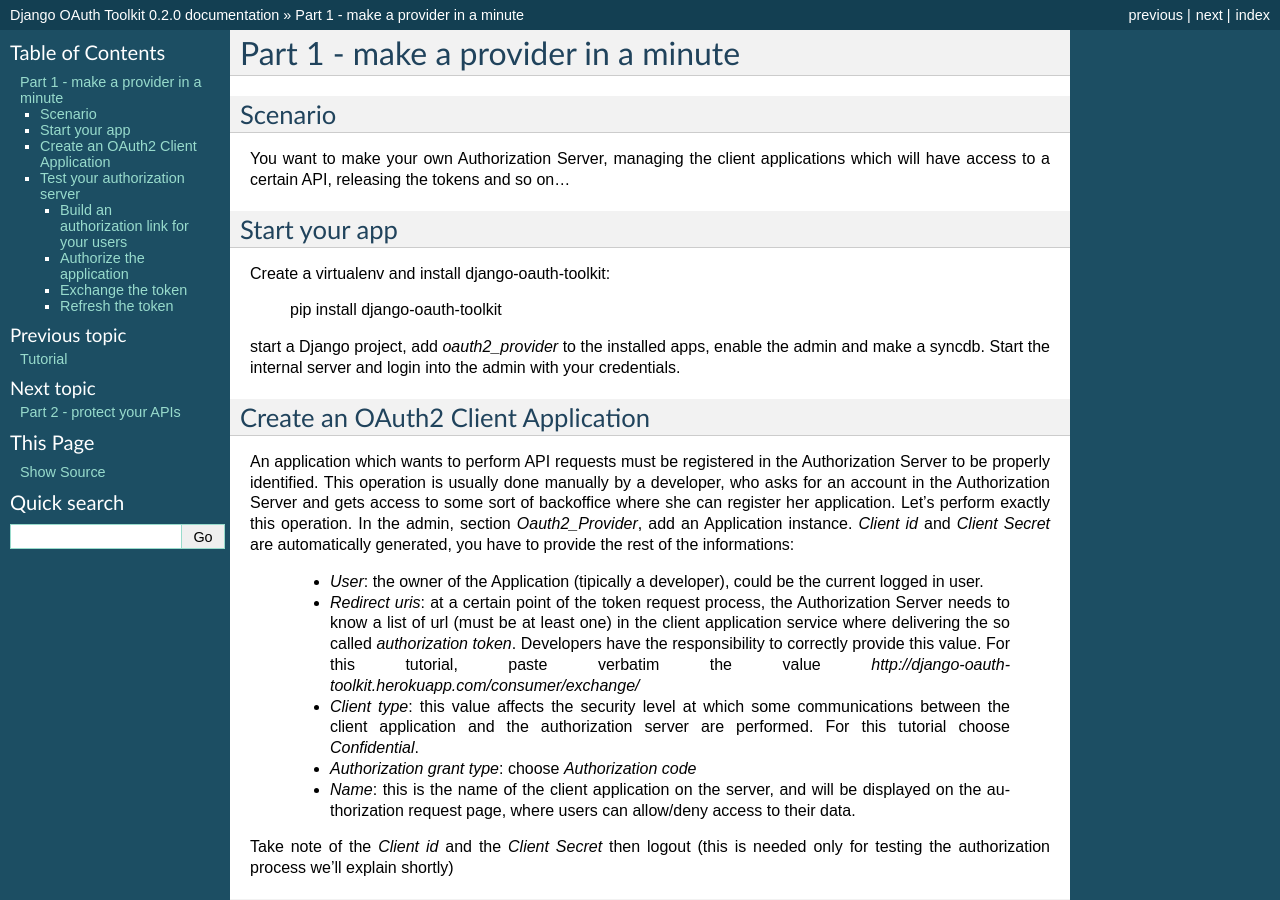
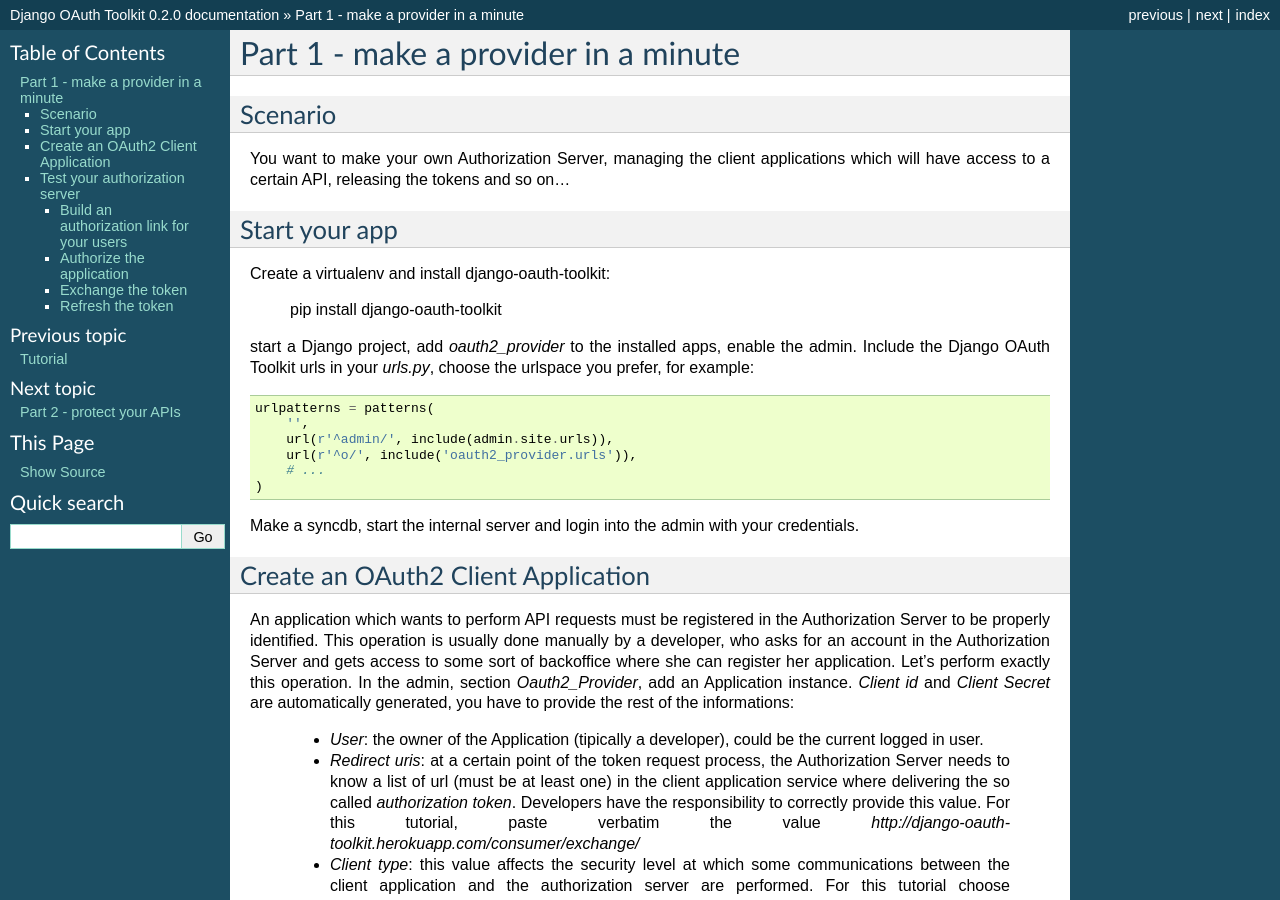
Before and after one commit to sheriffwoody0922/oauth-python-django, a Sphinx documentation site: the page built from docs/tutorial_01.rst, in a window 1280 px wide and 900 px high. Built offline with Sphinx 7.4.7, drawn with Linux system fonts in a browser that asks for light colours.

Commit message:
fixed #6

```diff
--- a/docs/tutorial_01.rst
+++ b/docs/tutorial_01.rst
@@ -12,8 +12,19 @@
 
     pip install django-oauth-toolkit
 
-start a Django project, add `oauth2_provider` to the installed apps, enable the admin and make a syncdb.
-Start the internal server and login into the admin with your credentials.
+start a Django project, add `oauth2_provider` to the installed apps, enable the admin.
+Include the Django OAuth Toolkit urls in your `urls.py`, choose the urlspace you prefer, for example:
+
+.. code-block:: python
+
+    urlpatterns = patterns(
+        '',
+        url(r'^admin/', include(admin.site.urls)),
+        url(r'^o/', include('oauth2_provider.urls')),
+        # ...
+    )
+
+Make a syncdb, start the internal server and login into the admin with your credentials.
 
 Create an OAuth2 Client Application
 -----------------------------------
```
